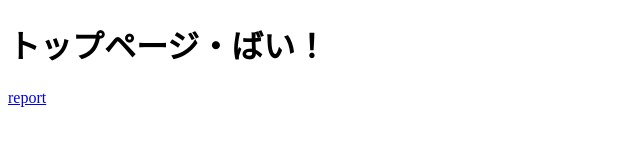
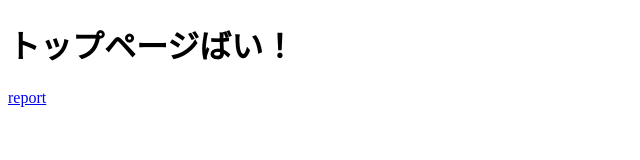
Before and after one commit to yujindesu/yujin, a website: page index.html in a window 1280 px wide. Shown: the whole page, without its empty margins (0-640 px from the left). Drawn offline with Linux system fonts and the light colour scheme.

Commit message:
Update index.html
点の消去

```diff
--- a/index.html
+++ b/index.html
@@ -8,7 +8,7 @@
 </head>
 
 <body>
-    <h1 id="top_message">トップページ・ばい！</h1>
+    <h1 id="top_message">トップページばい！</h1>
     <a href="./e2e/cypress/support/index.js">report</a>
 </body>
 
```
